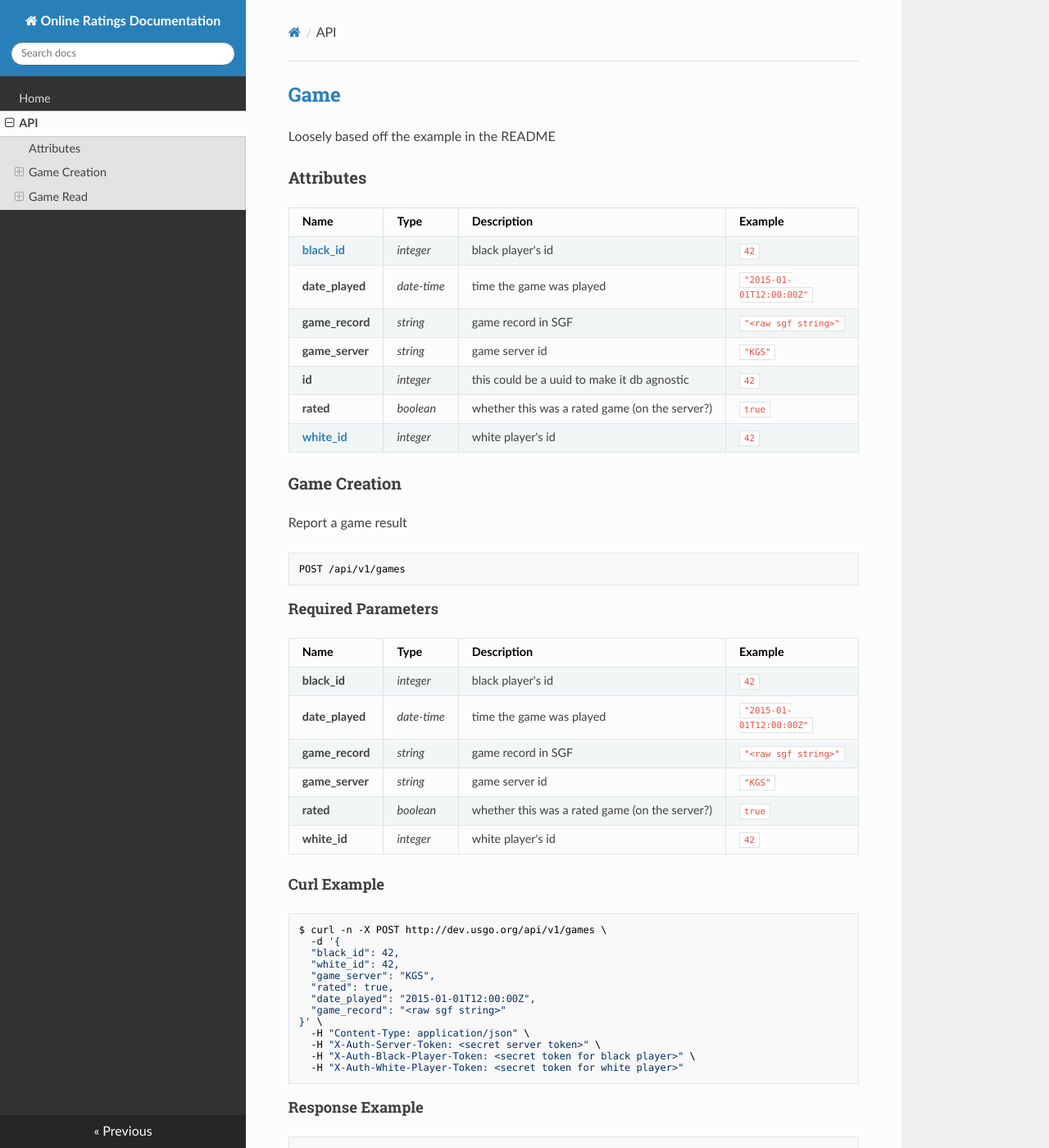
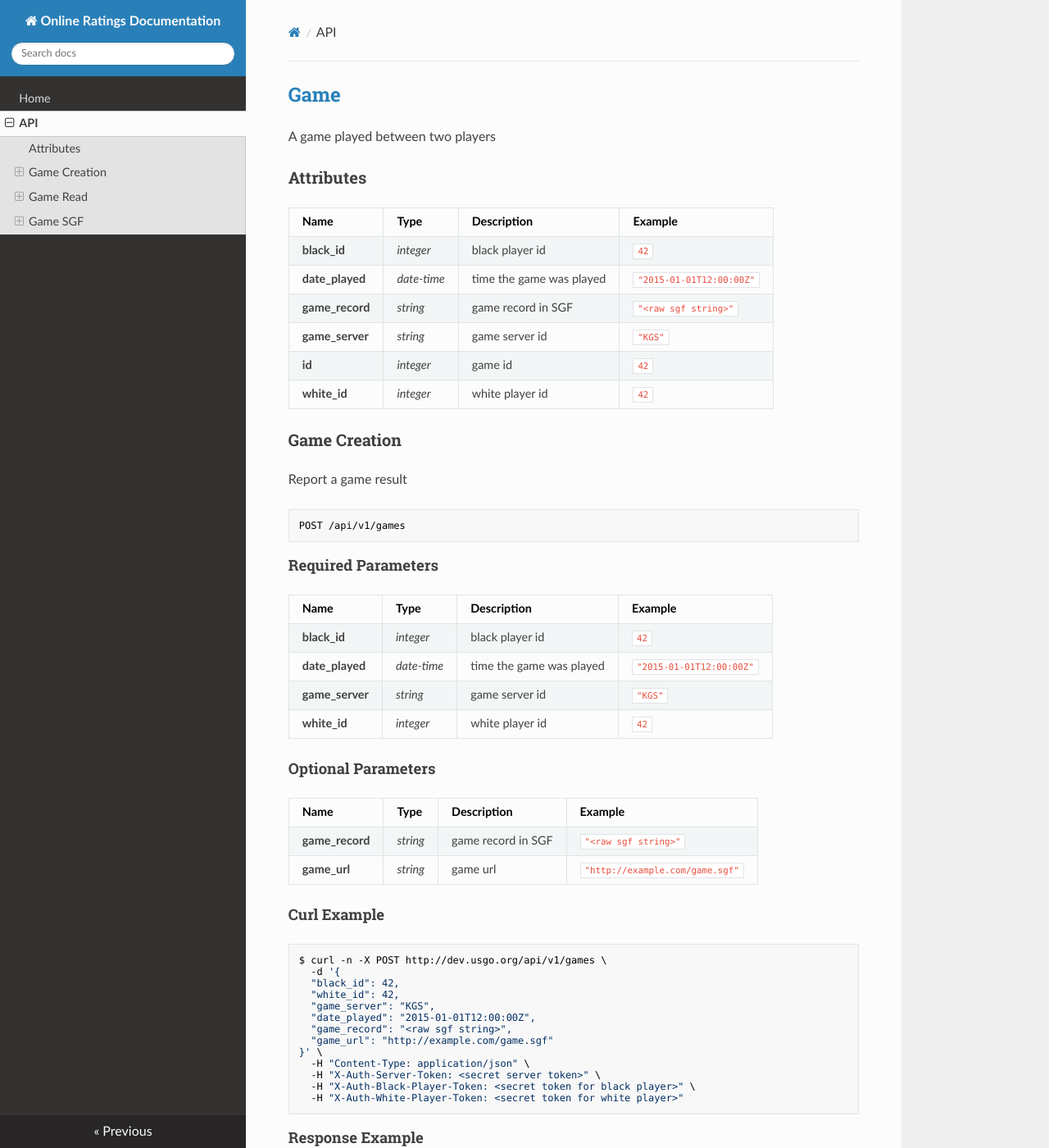
Before and after one commit to usgo/online-ratings, an MkDocs documentation site: the page built from docs/api.md, in a window 1280 px wide and 1400 px high. Shown: the whole window at 82% size. Built offline with MkDocs 1.6.1, drawn with Linux system fonts in a browser that asks for light colours; nearby versions of some CDN libraries; old or Windows-style settings are respelled for this version of MkDocs; some of the changed text lies outside the part shown.

````diff
--- a/docs/api.md
+++ b/docs/api.md
@@ -1,19 +1,18 @@
 ## <a name="resource-game">Game</a>
 
 
-Loosely based off the example in the README
+A game played between two players
 
 ### Attributes
 
 | Name | Type | Description | Example |
 | ------- | ------- | ------- | ------- |
-| **[black_id](#resource-player)** | *integer* | black player's id | `42` |
+| **black_id** | *integer* | black player id | `42` |
 | **date_played** | *date-time* | time the game was played | `"2015-01-01T12:00:00Z"` |
 | **game_record** | *string* | game record in SGF | `"<raw sgf string>"` |
 | **game_server** | *string* | game server id | `"KGS"` |
-| **id** | *integer* | this could be a uuid to make it db agnostic | `42` |
-| **rated** | *boolean* | whether this was a rated game (on the server?) | `true` |
-| **[white_id](#resource-player)** | *integer* | white player's id | `42` |
+| **id** | *integer* | game id | `42` |
+| **white_id** | *integer* | white player id | `42` |
 
 ### Game Creation
 
@@ -27,13 +26,18 @@ POST /api/v1/games
 
 | Name | Type | Description | Example |
 | ------- | ------- | ------- | ------- |
-| **black_id** | *integer* | black player's id | `42` |
+| **black_id** | *integer* | black player id | `42` |
 | **date_played** | *date-time* | time the game was played | `"2015-01-01T12:00:00Z"` |
+| **game_server** | *string* | game server id | `"KGS"` |
+| **white_id** | *integer* | white player id | `42` |
+
+
+#### Optional Parameters
+
+| Name | Type | Description | Example |
+| ------- | ------- | ------- | ------- |
 | **game_record** | *string* | game record in SGF | `"<raw sgf string>"` |
-| **game_server** | *string* | game server id | `"KGS"` |
-| **rated** | *boolean* | whether this was a rated game (on the server?) | `true` |
-| **white_id** | *integer* | white player's id | `42` |
-
+| **game_url** | *string* | game url | `"http://example.com/game.sgf"` |
 
 
 #### Curl Example
@@ -44,9 +48,9 @@ $ curl -n -X POST http://dev.usgo.org/api/v1/games \
   "black_id": 42,
   "white_id": 42,
   "game_server": "KGS",
-  "rated": true,
   "date_played": "2015-01-01T12:00:00Z",
-  "game_record": "<raw sgf string>"
+  "game_record": "<raw sgf string>",
+  "game_url": "http://example.com/game.sgf"
 }' \
   -H "Content-Type: application/json" \
   -H "X-Auth-Server-Token: <secret server token>" \
@@ -95,9 +99,36 @@ HTTP/1.1 200 OK
   "black_id": 42,
   "white_id": 42,
   "game_server": "KGS",
-  "rated": true,
   "date_played": "2015-01-01T12:00:00Z",
   "game_record": "<raw sgf string>"
+}
+```
+
+### Game SGF
+
+Fetch the sgf contents
+
+```
+GET /api/v1/games/{game_id}/sgf
+```
+
+
+#### Curl Example
+
+```bash
+$ curl -n http://dev.usgo.org/api/v1/games/$GAME_ID/sgf
+```
+
+
+#### Response Example
+
+```
+HTTP/1.1 200 OK
+```
+
+```json
+{
+  "data": "sgf string"
 }
 ```
 
@@ -105,16 +136,14 @@ HTTP/1.1 200 OK
 ## <a name="resource-player">Player</a>
 
 
-I copied the database table here.
+An online player
 
 ### Attributes
 
 | Name | Type | Description | Example |
 | ------- | ------- | ------- | ------- |
-| **id** | *integer* | this could be a uuid to make it db agnostic | `42` |
-| **name** | *string* | should this be expanded to first_name, last_name? | `"example"` |
-| **server_id** | *integer* | not sure if this should be exposed, im just copying the table definition | `42` |
-| **token** | *uuid* | im totally guessing that this is a uuid | `"01234567-89ab-cdef-0123-456789abcdef"` |
+| **id** | *integer* | player id | `42` |
+| **name** | *string* | name of the player | `"example"` |
 
 ### Player Read
 
@@ -141,8 +170,6 @@ HTTP/1.1 200 OK
 ```json
 {
   "id": 42,
-  "name": "example",
-  "server_id": 42,
-  "token": "01234567-89ab-cdef-0123-456789abcdef"
+  "name": "example"
 }
 ```
````
Also changed, not shown: docs/schemata/game.yml (+27 -20 lines), docs/schemata/player.yml (+5 -22 lines).
